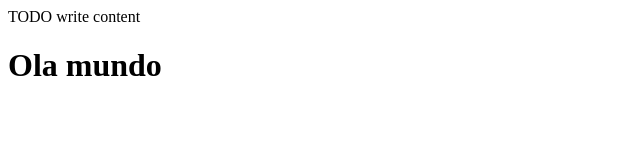
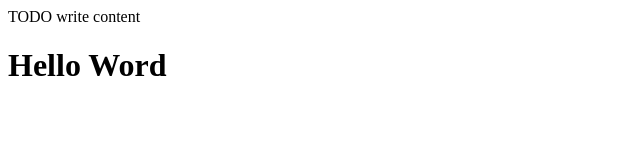
Before and after one commit to rodrigogus94/testeNBWeb2, a plain HTML site: page web/index.html in a window 1280 px wide. Shown: the whole page, without its empty margins (0-640 px from the left). Drawn offline with Linux system fonts and the light colour scheme.

Commit message:
Teste commit modificacao 2

```diff
--- a/web/index.html
+++ b/web/index.html
@@ -12,6 +12,6 @@ and open the template in the editor.
     </head>
     <body>
         <div>TODO write content</div>
-        <h1>Ola mundo</h1>
+        <h1>Hello Word</h1>
     </body>
 </html>
```
